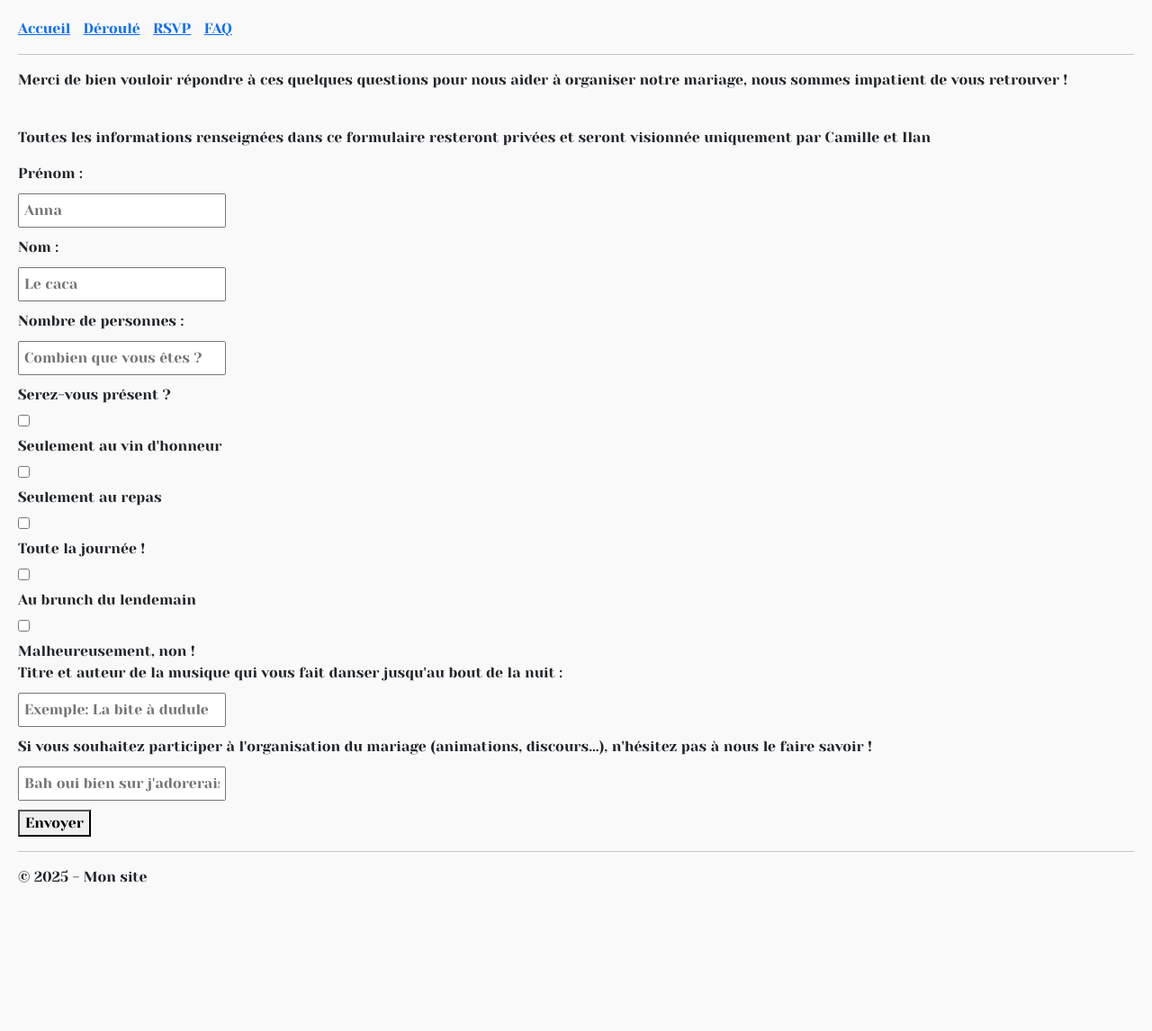
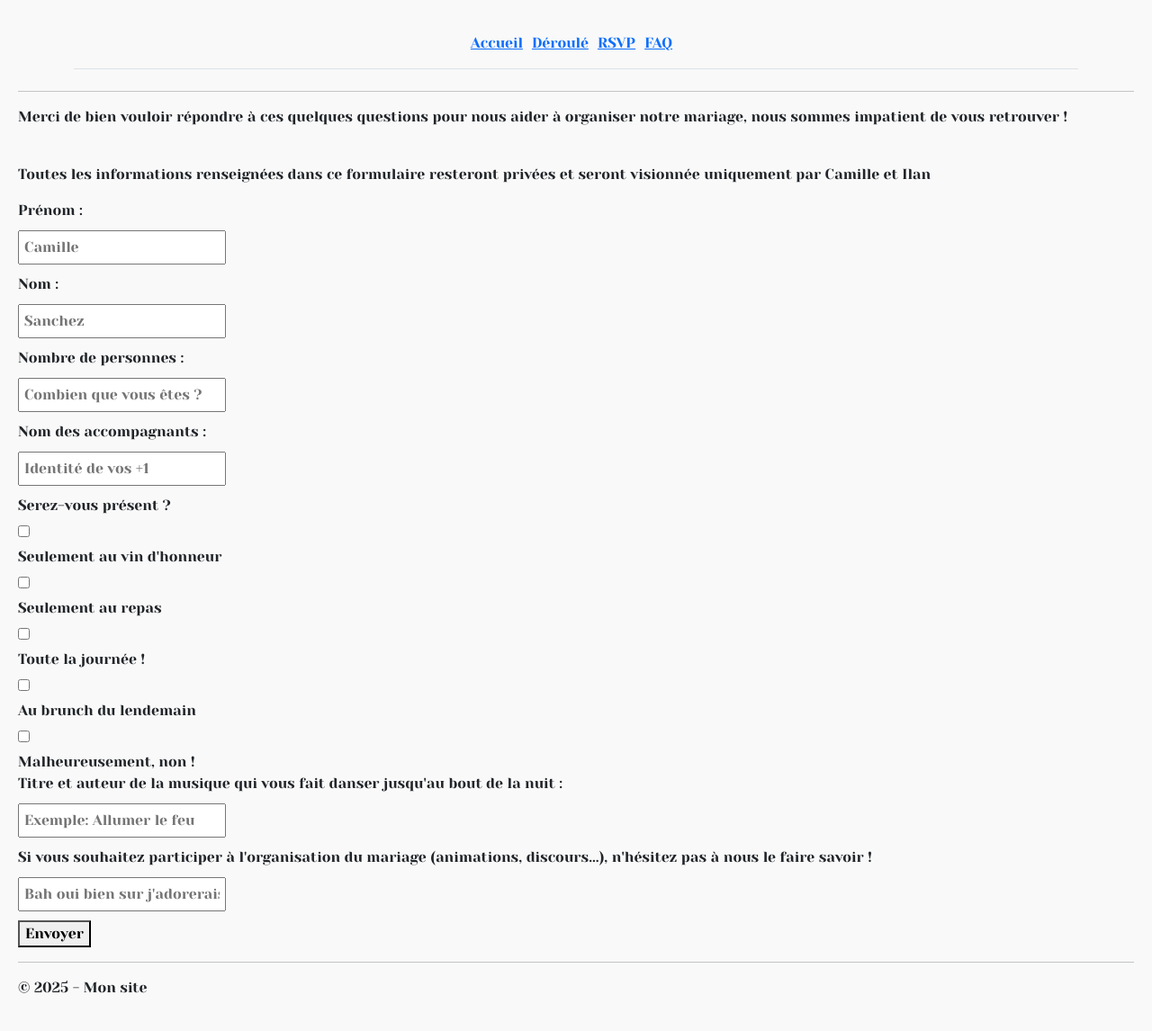
Before and after one commit to MooChep/wedding-site, a PHP site: page /contact in a window 1280 px wide. Shown: the whole page at 90% size. Before the commit the page ends 981 px from the top, so only its background shows below. Run offline with PHP 8.4, Linux system fonts and the light colour scheme.

Commit message:
changements formulaires

```diff
--- a/contact.php
+++ b/contact.php
@@ -10,14 +10,16 @@ include("includes/header.php")
          formulaire resteront privées et seront visionnée uniquement par Camille et Ilan</p>
     <form method="POST" action="contact.php" >
       <label>Prénom :</label>
-      <input type="text" name="prenom" placeholder="Anna" required>
+      <input type="text" name="prenom" placeholder="Camille" required>
 
       <label>Nom :</label>
-      <input type="text" name="nom" placeholder="Le caca"required>
+      <input type="text" name="nom" placeholder="Sanchez" required>
 
       <label>Nombre de personnes :</label>
       <input type="number" name="nb_personnes" min="1" placeholder="Combien que vous êtes ?" required>
-    <!--  Pour pouvoir ajouter les infos sur chaque participants-->
+
+      <label>Nom des accompagnants :</label>
+      <input type="text" name="accompagnants" placeholder= "Identité de vos +1">
       <!-- surveymonkey inspi -->
       <label>Serez-vous présent ?</label>
       <input type="checkbox" id="vin" name="presence" value="vin">
@@ -32,7 +34,7 @@ include("includes/header.php")
       <label for="non">Malheureusement, non !</label><br>
 
       <label>Titre et auteur de la musique qui vous fait danser jusqu'au bout de la nuit :</label>
-      <input type="text" name="musique" placeholder="Exemple: La bite à dudule">
+      <input type="text" name="musique" placeholder="Exemple: Allumer le feu">
 
       <label>Si vous souhaitez participer à l'organisation du mariage (animations, discours...), n'hésitez pas à nous le faire savoir !</Label>
       <input type="text" name="participation" placeholder="Bah oui bien sur j'adorerais organiser un jeu sur le caca">
--- a/includes/header.php
+++ b/includes/header.php
@@ -8,10 +8,12 @@
 </head>
 <body>
     <script src="https://cdn.jsdelivr.net/npm/bootstrap@5.3.6/dist/js/bootstrap.bundle.min.js" integrity="sha384-j1CDi7MgGQ12Z7Qab0qlWQ/Qqz24Gc6BM0thvEMVjHnfYGF0rmFCozFSxQBxwHKO" crossorigin="anonymous"></script>
-<nav>
-    <a href="index">Accueil</a>
-    <a href="deroule">Déroulé</a>
-    <a href="contact">RSVP</a>
-    <a href="faq">FAQ</a>
-</nav>
+    <div class="container">
+        <nav class="d-flex flex-wrap justify-content-center py-3 mb-4 border-bottom">
+        <a href="home">Accueil</a>
+        <a href="deroule">Déroulé</a>
+        <a href="contact">RSVP</a>
+        <a href="faq">FAQ</a>
+       </nav>
+    </div>
 <hr>
```
Also changed, not shown: home.php (+7 -0 lines).
